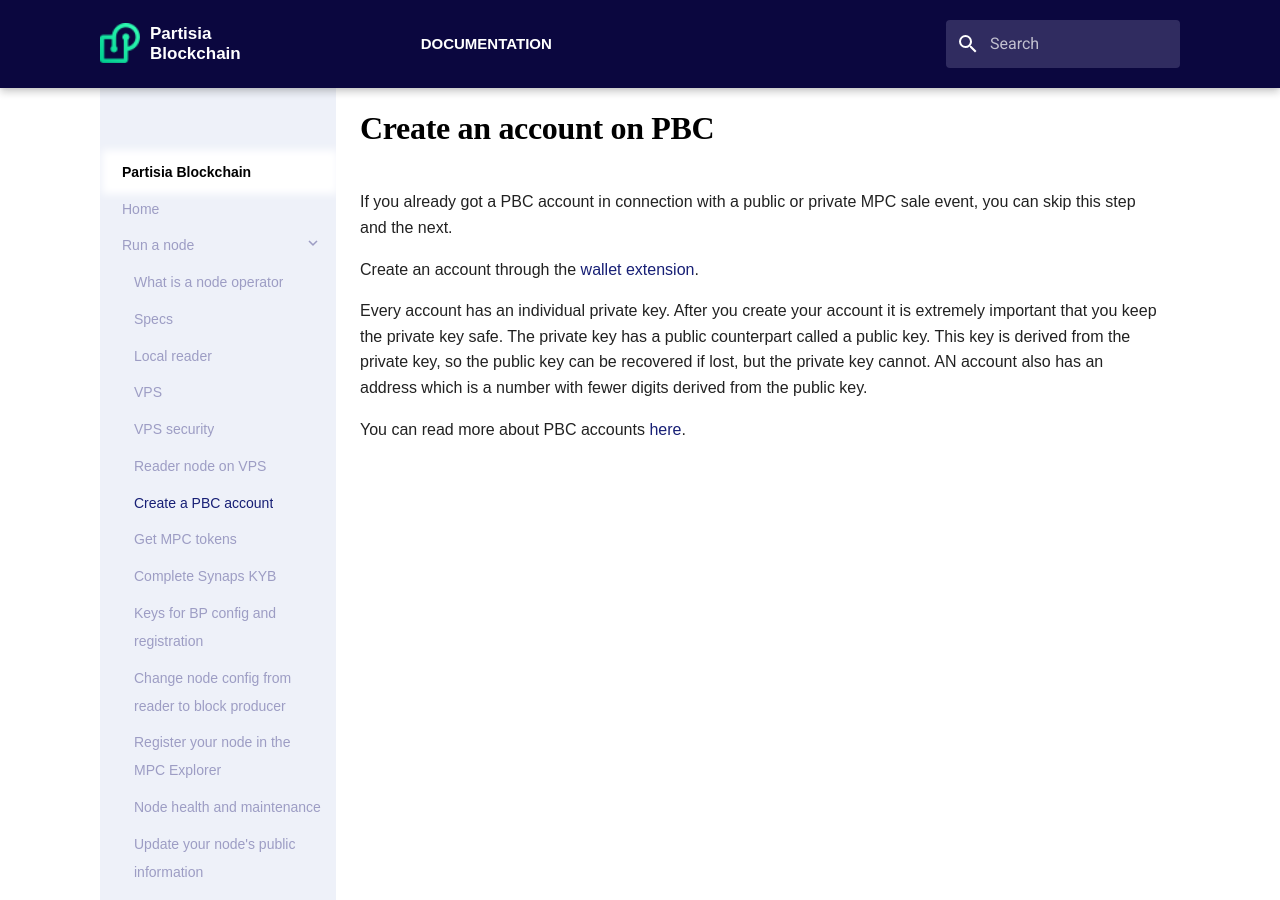
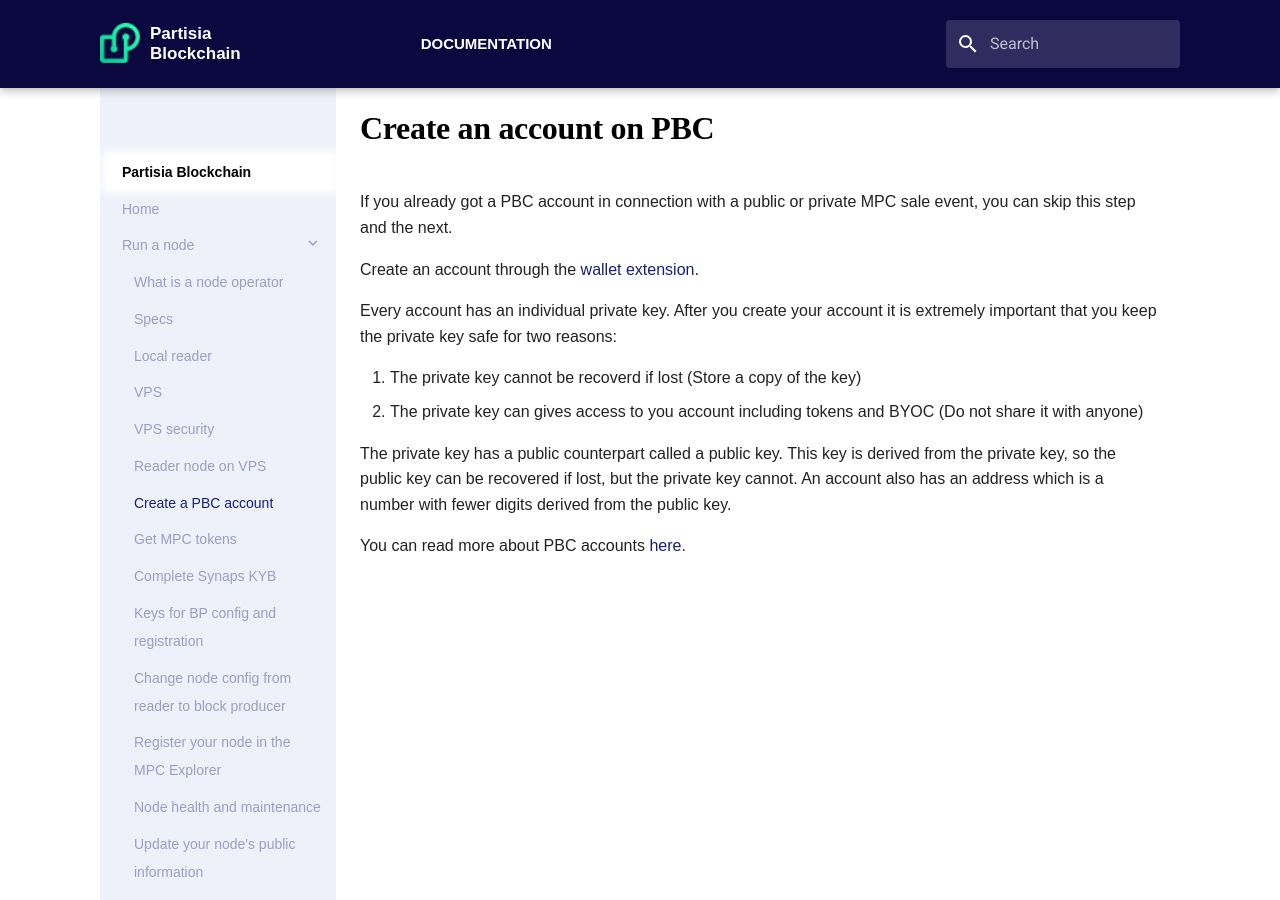
Before and after one commit to 0xSero/partisia-docs, an MkDocs documentation site: the page built from docs/operator-6-create-account.md, in a window 1280 px wide and 900 px high. Built offline with MkDocs 1.6.1 and Material for MkDocs 9.7.7, drawn with Linux system fonts in a browser that asks for light colours; some web fonts are replaced; a script that is not in the unit is left out.

Commit message:
Update docs/operator-6-create-account.md

```diff
--- a/docs/operator-6-create-account.md
+++ b/docs/operator-6-create-account.md
@@ -5,6 +5,11 @@
 
 Create an account through the [wallet extension](https://chrome.google.com/webstore/detail/partisia-wallet/gjkdbeaiifkpoencioahhcilildpjhgh).
 
-Every account has an individual private key. After you create your account it is extremely important that you keep the private key safe. The private key has a public counterpart called a public key. This key is derived from the private key, so the public key can be recovered if lost, but the private key cannot. AN account also has an address which is a number with fewer digits derived from the public key.
+Every account has an individual private key. After you create your account it is extremely important that you keep the private key safe for two reasons:
+
+1. The private key cannot be recoverd if lost (Store a copy of the key)
+2. The private key can gives access to you account including tokens and BYOC (Do not share it with anyone)
+
+The private key has a public counterpart called a public key. This key is derived from the private key, so the public key can be recovered if lost, but the private key cannot. An account also has an address which is a number with fewer digits derived from the public key.
 
 You can read more about PBC accounts [here](accounts.md).
```
